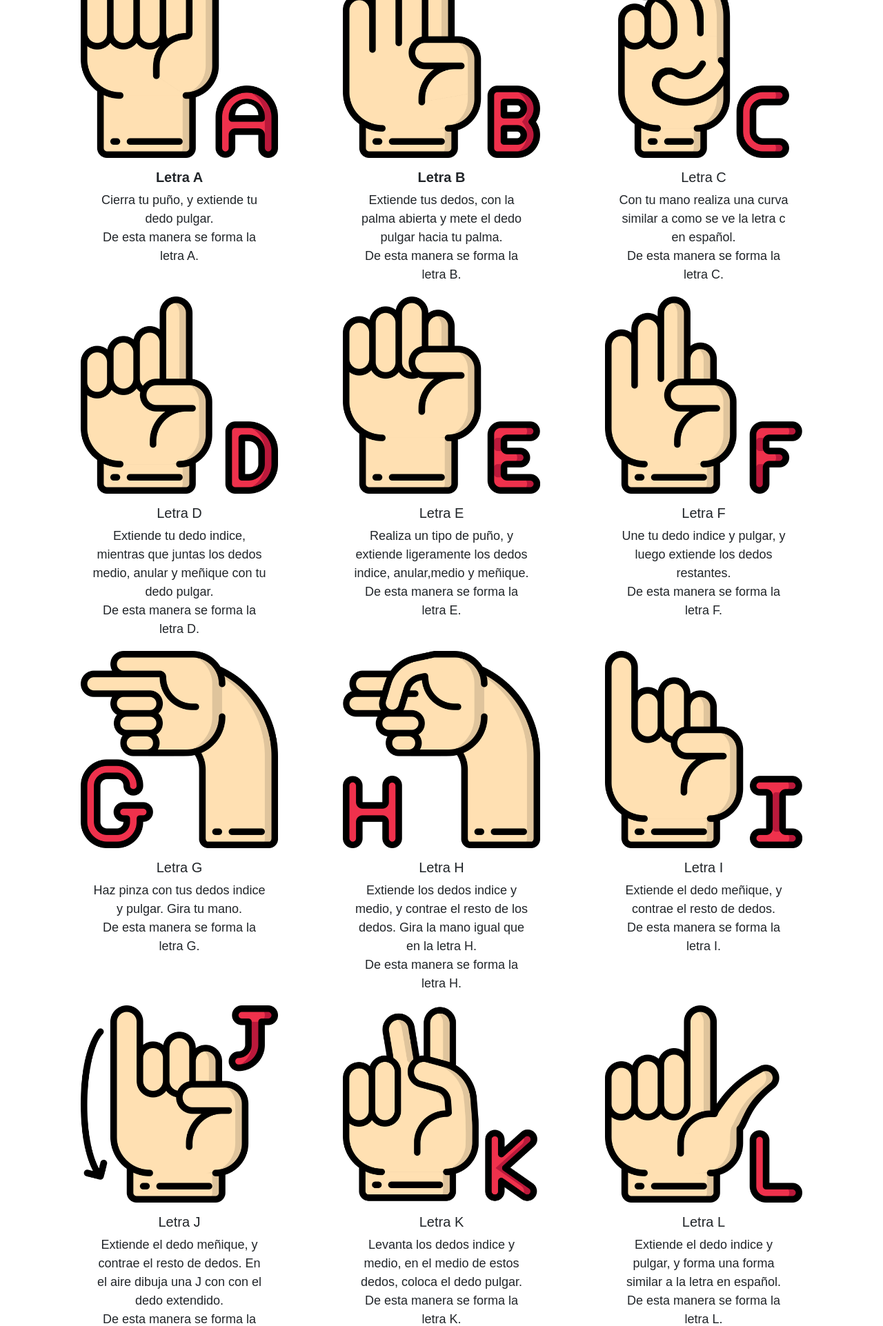
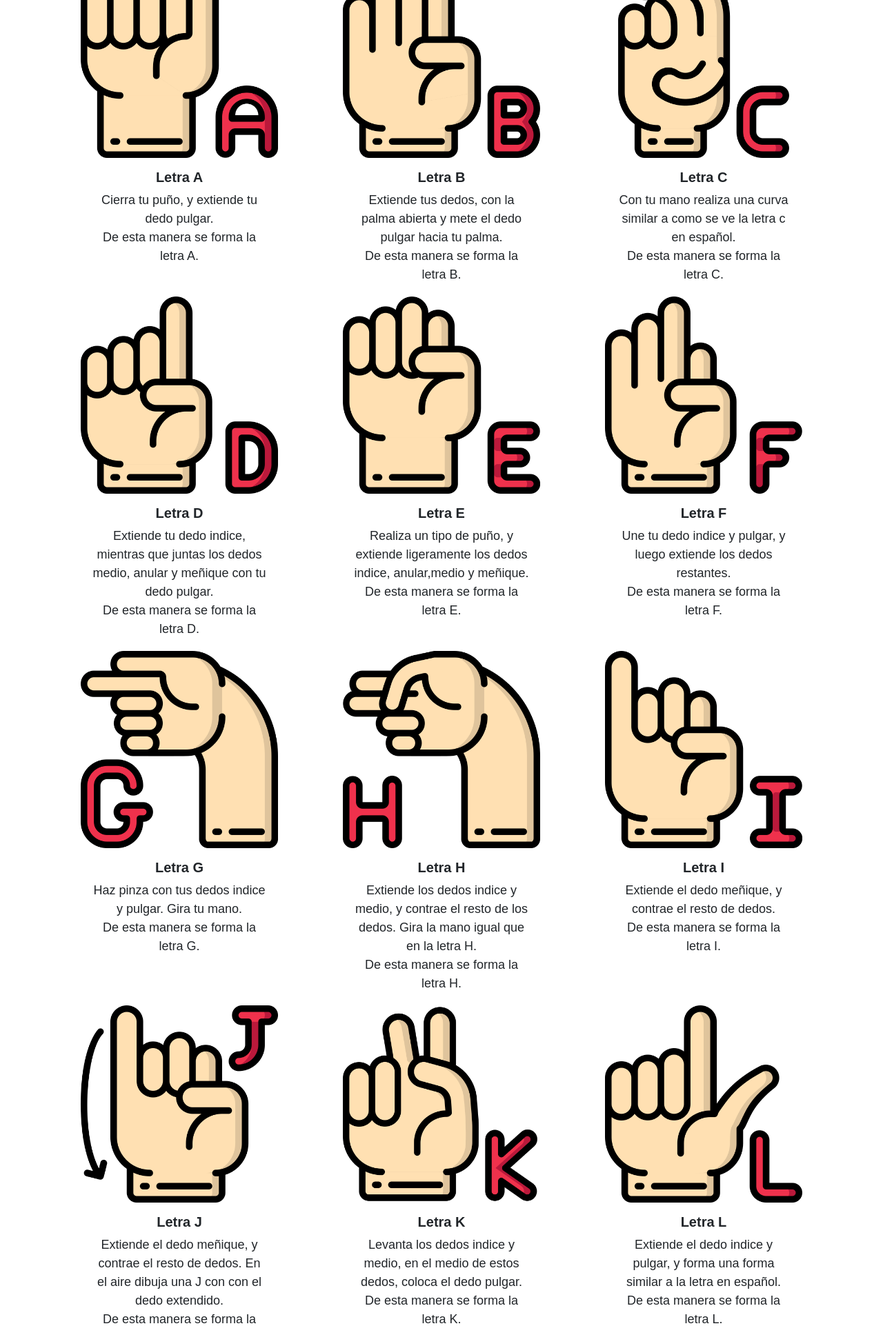
Before and after one commit to TeemoAFK/LearnSEC, a Symfony app: template templates/abecedario/index.html.twig in a window 1280 px wide. Shown: the part 314-2237 px from the top of the page at 69% size. Run offline with Twig, Linux system fonts and the light colour scheme; the template is opened without the code that fills it, so the values that code supplies are empty; some libraries are stand-ins or nearby versions.

Commit message:
Update index.html.twig

```diff
--- a/templates/abecedario/index.html.twig
+++ b/templates/abecedario/index.html.twig
@@ -43,7 +43,7 @@
                     <div class="card" style="width: 18rem;border-color: #FFFFFF;">
                         <img src="/images/Abecedario/010-sign%20language.png" class="card-img-top" class="img-fluid" alt="img_saludos">
                         <div class="card-body">
-                        <h5 class="card-title">Letra C</h5>
+                        <h5 class="card-title"><strong>Letra C</strong></h5>
                         <p class="card-text">Con tu mano realiza una curva similar a como se ve la letra c en español.
                             <br>
                             De esta manera se forma la letra C.</p>
@@ -58,7 +58,7 @@
                 <div class="card" style="width: 18rem; border-color: #FFFFFF;">
                     <img src="/images/Abecedario/011-sign%20language.png" class="img-fluid" class="card-img-top" alt="img_saludos">
                     <div class="card-body">
-                        <h5 class="card-title">Letra D</h5>
+                        <h5 class="card-title"><strong>Letra D</strong></h5>
                         <p class="card-text">Extiende tu dedo indice, mientras que juntas los dedos medio, anular y meñique con tu dedo pulgar.
                             <br>
                             De esta manera se forma la letra D.</p>
@@ -69,7 +69,7 @@
                 <div class="card" style="width: 18rem;border-color: #FFFFFF;">
                     <img src="/images/Abecedario/012-sign%20language.png" class="card-img-top" class="img-fluid" alt="img_saludos">
                     <div class="card-body">
-                        <h5 class="card-title">Letra E</h5>
+                        <h5 class="card-title"><strong>Letra E</strong></h5>
                         <p class="card-text">Realiza un tipo de puño, y extiende ligeramente los dedos indice, anular,medio y meñique.
                             <br>
                             De esta manera se forma la letra E.</p>
@@ -80,7 +80,7 @@
                 <div class="card" style="width: 18rem;border-color: #FFFFFF;">
                     <img src="/images/Abecedario/013-sign%20language.png" class="card-img-top" class="img-fluid" alt="img_saludos">
                     <div class="card-body">
-                        <h5 class="card-title">Letra F</h5>
+                        <h5 class="card-title"><strong>Letra F</strong></h5>
                         <p class="card-text">Une tu dedo indice y pulgar, y luego extiende los dedos restantes.
                             <br>
                             De esta manera se forma la letra F.</p>
@@ -95,7 +95,7 @@
                 <div class="card" style="width: 18rem; border-color: #FFFFFF;">
                     <img src="/images/Abecedario/014-sign%20language.png" class="img-fluid" class="card-img-top" alt="img_saludos">
                     <div class="card-body">
-                        <h5 class="card-title">Letra G</h5>
+                        <h5 class="card-title"><strong>Letra G</strong></h5>
                         <p class="card-text">Haz pinza con tus dedos indice y pulgar. Gira tu mano.
                             <br>
                             De esta manera se forma la letra G.</p>
@@ -106,7 +106,7 @@
                 <div class="card" style="width: 18rem;border-color: #FFFFFF;">
                     <img src="/images/Abecedario/015-sign%20language.png" class="card-img-top" class="img-fluid" alt="img_saludos">
                     <div class="card-body">
-                        <h5 class="card-title">Letra H</h5>
+                        <h5 class="card-title"><strong>Letra H</strong></h5>
                         <p class="card-text">Extiende los dedos indice y medio, y contrae el resto de los dedos. Gira la mano igual que en la letra H.
                             <br>
                             De esta manera se forma la letra H.</p>
@@ -117,7 +117,7 @@
                 <div class="card" style="width: 18rem;border-color: #FFFFFF;">
                     <img src="/images/Abecedario/016-sign%20language.png" class="card-img-top" class="img-fluid" alt="img_saludos">
                     <div class="card-body">
-                        <h5 class="card-title">Letra I</h5>
+                        <h5 class="card-title"><strong>Letra I</strong></h5>
                         <p class="card-text">Extiende el dedo meñique, y contrae el resto de dedos.
                             <br>
                             De esta manera se forma la letra I.</p>
@@ -133,7 +133,7 @@
                     <div class="card" style="width: 18rem; border-color: #FFFFFF;">
                         <img src="/images/Abecedario/017-sign%20language.png" class="img-fluid" class="card-img-top" alt="img_saludos">
                         <div class="card-body">
-                        <h5 class="card-title">Letra J</h5>
+                        <h5 class="card-title"><strong>Letra J</strong></h5>
                         <p class="card-text">Extiende el dedo meñique, y contrae el resto de dedos. En el aire dibuja una J con con el dedo extendido.
                             <br>
                             De esta manera se forma la letra J.</p>
@@ -144,7 +144,7 @@
                     <div class="card" style="width: 18rem;border-color: #FFFFFF;">
                         <img src="/images/Abecedario/018-sign%20language.png" class="img-fluid" class="card-img-top" alt="img_saludos">
                         <div class="card-body">
-                            <h5 class="card-title">Letra K</h5>
+                            <h5 class="card-title"><strong>Letra K</strong></h5>
                             <p class="card-text">Levanta los dedos indice y medio, en el medio de estos dedos, coloca el dedo pulgar.
                             <br>
                             De esta manera se forma la letra K.</p>
@@ -155,7 +155,7 @@
                     <div class="card" style="width: 18rem;border-color: #FFFFFF;">
                         <img src="/images/Abecedario/019-sign%20language.png" class="card-img-top" class="img-fluid" alt="img_saludos">
                         <div class="card-body">
-                        <h5 class="card-title">Letra L</h5>
+                        <h5 class="card-title"><strong>Letra L</strong></h5>
                         <p class="card-text">Extiende el dedo indice y pulgar, y forma una forma similar a la letra en español.
                             <br>
                             De esta manera se forma la letra L.</p>
@@ -170,7 +170,7 @@
                 <div class="card" style="width: 18rem; border-color: #FFFFFF;">
                     <img src="/images/Abecedario/020-sign%20language.png" class="img-fluid" class="card-img-top" alt="img_saludos">
                     <div class="card-body">
-                        <h5 class="card-title">Letra M</h5>
+                        <h5 class="card-title"><strong>Letra M</strong></h5>
                         <p class="card-text">Junta tus dedos meñique y pulgar. Sobre estos dedos, coloca los tres dedos restantes.
                             <br>
                             De esta manera se forma la letra M.</p>
@@ -181,7 +181,7 @@
                 <div class="card" style="width: 18rem;border-color: #FFFFFF;">
                     <img src="/images/Abecedario/021-sign%20language.png" class="card-img-top" class="img-fluid" alt="img_saludos">
                     <div class="card-body">
-                        <h5 class="card-title">Letra N</h5>
+                        <h5 class="card-title"><strong>Letra N</strong></h5>
                         <p class="card-text">Junta tus dedos meñique, anular y pulgar. Sobre estos dedos, coloca los dos dedos restantes.
                             <br>
                             De esta manera se forma la letra N.</p>
@@ -192,7 +192,7 @@
                 <div class="card" style="width: 18rem;border-color: #FFFFFF;">
                     <img src="/images/Abecedario/022-sign%20language.png" class="card-img-top" class="img-fluid" alt="img_saludos">
                     <div class="card-body">
-                        <h5 class="card-title">Letra O</h5>
+                        <h5 class="card-title"><strong>Letra O</strong></h5>
                         <p class="card-text">Juntas todos tus dedos, y forma un tunel con tus dedos .
                             <br>
                             De esta manera se forma la letra O.</p>
@@ -207,7 +207,7 @@
                 <div class="card" style="width: 18rem; border-color: #FFFFFF;">
                     <img src="/images/Abecedario/023-sign%20language.png" class="img-fluid" class="card-img-top" alt="img_saludos">
                     <div class="card-body">
-                        <h5 class="card-title">Letra P</h5>
+                        <h5 class="card-title"><strong>Letra P</strong></h5>
                         <p class="card-text">Levanta los dedos indice y medio, en el medio de estos dedos, coloca el dedo pulgar. Por último gira la mano hacia abajo.
                             <br>
                             De esta manera se forma la letra P.</p>
@@ -218,7 +218,7 @@
                 <div class="card" style="width: 18rem;border-color: #FFFFFF;">
                     <img src="/images/Abecedario/024-sign%20language.png" class="card-img-top" class="img-fluid" alt="img_saludos">
                     <div class="card-body">
-                        <h5 class="card-title">Letra Q</h5>
+                        <h5 class="card-title"><strong>Letra Q</strong></h5>
                         <p class="card-text">Haz pinza con tus dedos indice y pulgar. Gira tu mano hacia abajo.
                             <br>
                             De esta manera se forma la letra Q.</p>
@@ -229,7 +229,7 @@
                 <div class="card" style="width: 18rem;border-color: #FFFFFF;">
                     <img src="/images/Abecedario/025-sign%20language.png" class="card-img-top" class="img-fluid" alt="img_saludos">
                     <div class="card-body">
-                        <h5 class="card-title">Letra R</h5>
+                        <h5 class="card-title"><strong>Letra R</strong></h5>
                         <p class="card-text">Levanta los dedos indice y medio, entrecruza los dedos levantados.
                             <br>
                             De esta manera se forma la letra R.</p>
@@ -245,7 +245,7 @@
                     <div class="card" style="width: 18rem; border-color: #FFFFFF;">
                         <img src="/images/Abecedario/026-sign%20language.png" class="img-fluid" class="card-img-top" alt="img_saludos">
                         <div class="card-body">
-                        <h5 class="card-title">Letra S</h5>
+                        <h5 class="card-title"><strong>Letra S</strong></h5>
                         <p class="card-text">Realiza un puño, y luego gira la mano sobre tu muñeca.
                             <br>
                             De esta manera se forma la letra S.</p>
@@ -256,7 +256,7 @@
                     <div class="card" style="width: 18rem;border-color: #FFFFFF;">
                         <img src="/images/Abecedario/027-sign%20language.png" class="img-fluid" class="card-img-top" alt="img_saludos">
                         <div class="card-body">
-                        <h5 class="card-title">Letra T</h5>
+                        <h5 class="card-title"><strong>Letra T</strong></h5>
                         <p class="card-text">Realiza un puño, pero coloca tu pulgar dentro del puño.
                             <br>
                             De esta manera se forma la letra T.</p>
@@ -267,7 +267,7 @@
                     <div class="card" style="width: 18rem;border-color: #FFFFFF;">
                         <img src="/images/Abecedario/028-sign%20language.png" class="card-img-top" class="img-fluid" alt="img_saludos">
                         <div class="card-body">
-                        <h5 class="card-title">Letra U</h5>
+                        <h5 class="card-title"><strong>Letra U</strong></h5>
                         <p class="card-text">Levanta los dedos indice y medio, junta ambos dedos.
                             <br>
                             De esta manera se forma la letra U.</p>
@@ -282,7 +282,7 @@
                 <div class="card" style="width: 18rem; border-color: #FFFFFF;">
                     <img src="/images/Abecedario/029-sign%20language.png" class="img-fluid" class="card-img-top" alt="img_saludos">
                     <div class="card-body">
-                        <h5 class="card-title">Letra V</h5>
+                        <h5 class="card-title"><strong>Letra V</strong></h5>
                         <p class="card-text">Levanta los dedos indice y medio. Separa ligeramente ambos dedos. Esta seña es parecida a la seña de la paz o peace sign.
                             <br>
                             De esta manera se forma la letra V.</p>
@@ -293,7 +293,7 @@
                 <div class="card" style="width: 18rem;border-color: #FFFFFF;">
                     <img src="/images/Abecedario/030-sign%20language.png" class="card-img-top" class="img-fluid" alt="img_saludos">
                     <div class="card-body">
-                        <h5 class="card-title">Letra W</h5>
+                        <h5 class="card-title"><strong>Letra W</strong></h5>
                         <p class="card-text">Levanta los dedos indice, medio y anular. Separa ligeramente los dedos.
                             <br>
                             De esta manera se forma la letra W.</p>
@@ -304,7 +304,7 @@
                 <div class="card" style="width: 18rem;border-color: #FFFFFF;">
                     <img src="/images/Abecedario/031-sign%20language.png" class="card-img-top" class="img-fluid" alt="img_saludos">
                     <div class="card-body">
-                        <h5 class="card-title">Letra X</h5>
+                        <h5 class="card-title"><strong>Letra X</strong></h5>
                         <p class="card-text">Haz un gancho con tu dedo indice, y cierra el resto de dedos. Desplaza tu mano hacia abajo.
                             <br>
                             De esta manera se forma la letra X.</p>
@@ -319,7 +319,7 @@
                 <div class="card" style="width: 18rem; border-color: #FFFFFF;">
                     <img src="/images/Abecedario/032-sign%20language.png" class="img-fluid" class="card-img-top" alt="img_saludos">
                     <div class="card-body">
-                        <h5 class="card-title">Letra Y</h5>
+                        <h5 class="card-title"><strong>Letra Y</strong></h5>
                         <p class="card-text">Levanta los dedos pulgar y meñique, el resto de dedos permanecen cerrados.
                             <br>
                             De esta manera se forma la letra Y.</p>
@@ -330,7 +330,7 @@
                 <div class="card" style="width: 18rem;border-color: #FFFFFF;">
                     <img src="/images/Abecedario/033-sign%20language.png" class="card-img-top" class="img-fluid" alt="img_saludos">
                     <div class="card-body">
-                        <h5 class="card-title">Letra Z</h5>
+                        <h5 class="card-title"><strong>Letra Z</strong></h5>
                         <p class="card-text">Levanta los dedos indice, en el aire dibujamos la letra Z.
                             <br>
                             De esta manera se forma la letra Z.</p>
```
